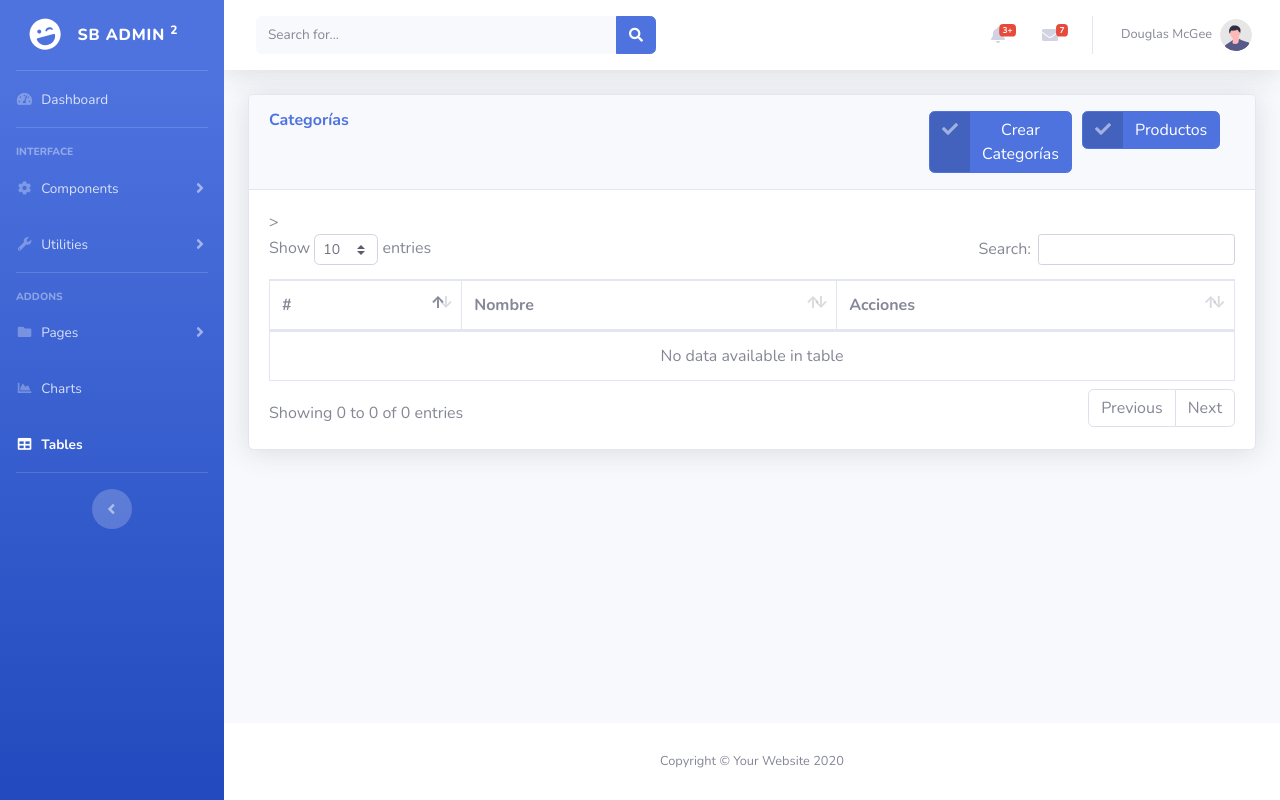
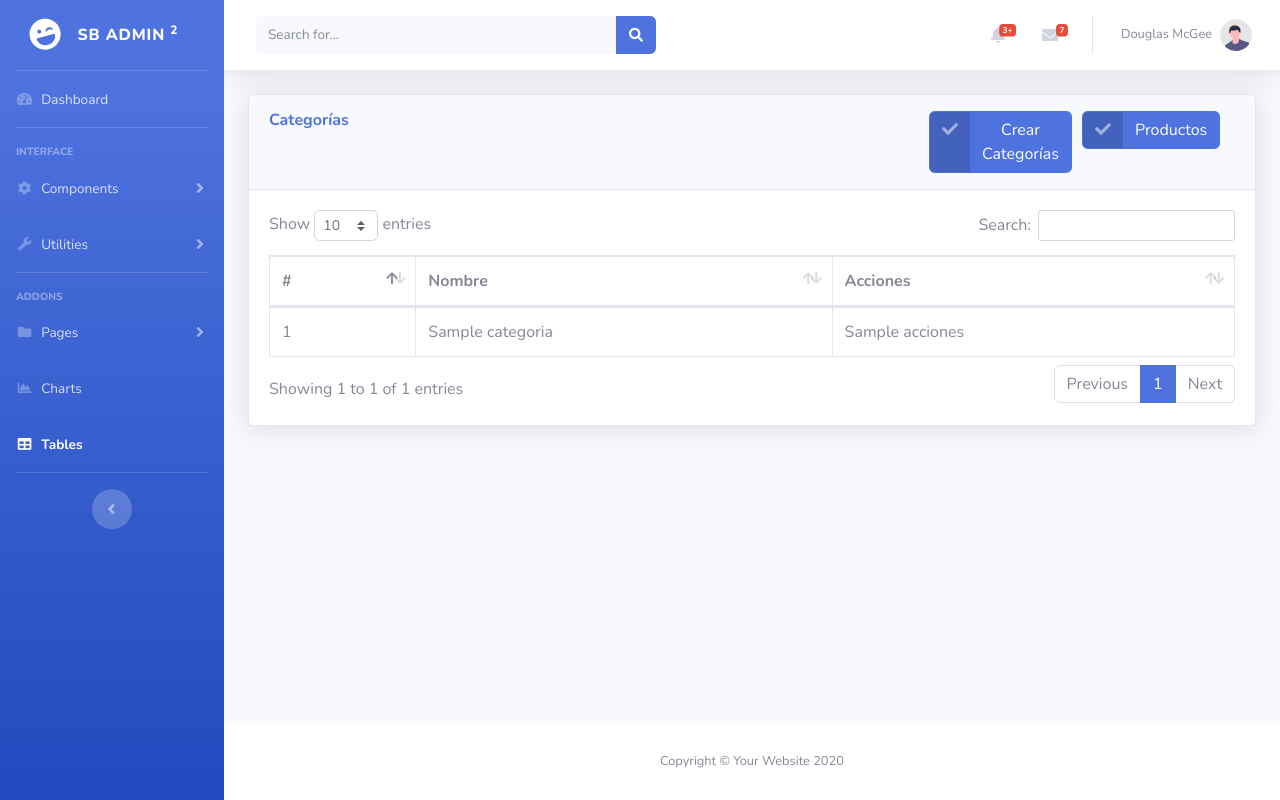
Before and after one commit to emirocampo/modulo_web, a Flask app: template templates/categoria/tabla-categorias.html in a window 1280 px wide. Run offline with Flask 3, Linux system fonts and the light colour scheme; the template is opened without the code that fills it: most values are stand-ins (such as "Sample title", 1, 10 or a date in 2020); some libraries are stand-ins or nearby versions.

Commit message:
renderizar-tabla

```diff
--- a/templates/categoria/tabla-categorias.html
+++ b/templates/categoria/tabla-categorias.html
@@ -542,7 +542,13 @@
                       </tr>
                     </thead>
                     <tbody>
-                      >
+                      {% for categoria in categorias %}
+                      <tr>
+                        <td>{{ categoria['id'] }}</td>
+                        <td>{{ categoria['nombre'] }}</td>
+                        <td>{{ categoria['acciones'] }}</td>
+                      </tr>
+                      {% endfor %}
                     </tbody>
                   </table>
                 </div>
```
